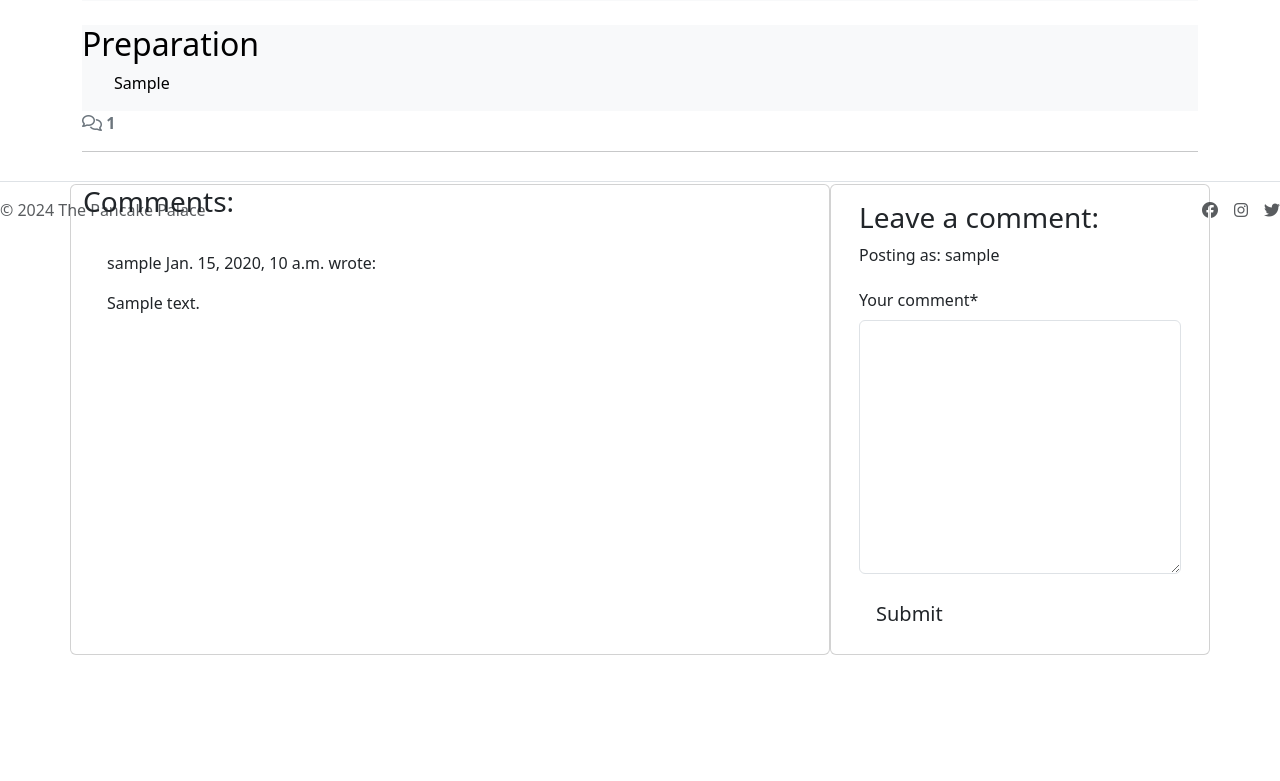
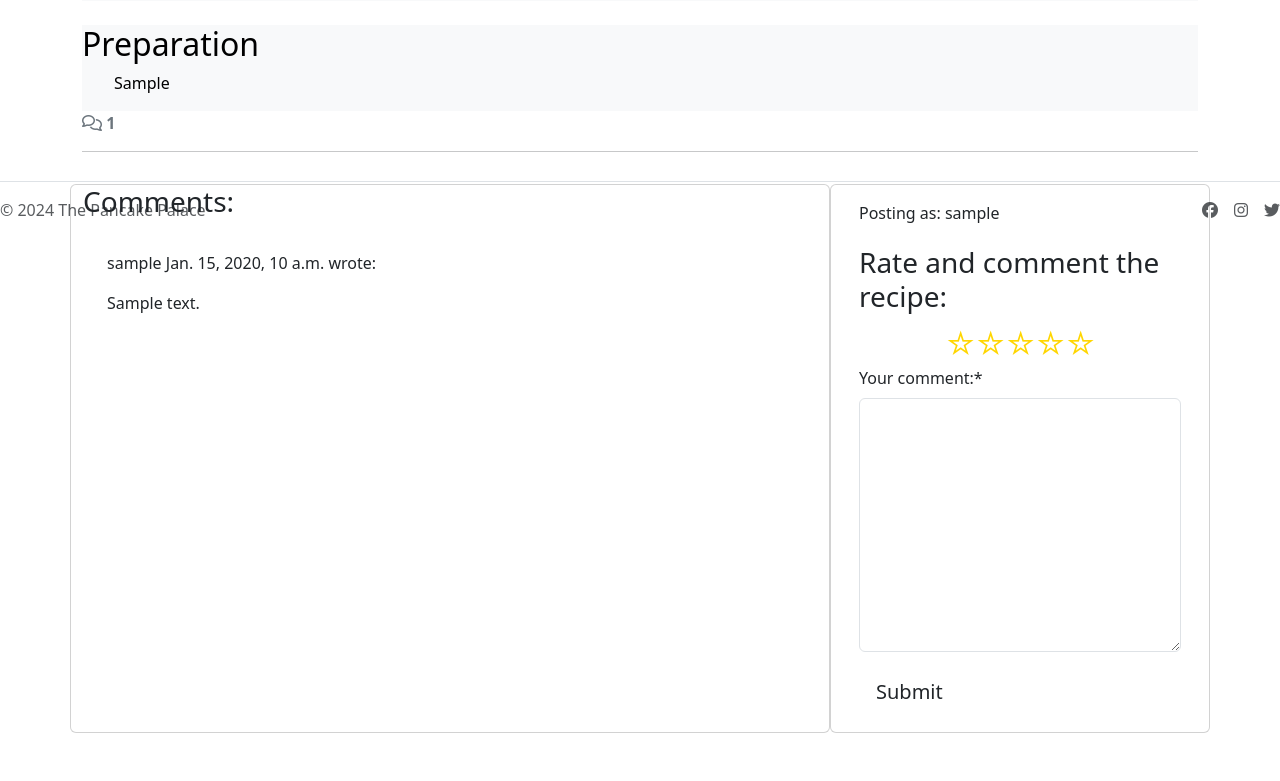
Before and after one commit to vega-2135/the_pancake_palace, a Django app: a page that uses templates/recipe_detail.html in a window 1280 px wide. Shown: the part 554-1335 px from the top of the page. Before the commit the page ends 1209 px from the top, so only its background shows below. Run offline with Django 4.2, Linux system fonts and the light colour scheme; a user stored in the database is signed in; tables that the repository leaves empty hold one stand-in row (values such as "Sample post"); parts of the project's set-up code (start-up, migrations or seed data) failed here and were passed over; some libraries are stand-ins or nearby versions.

Commit message:
Add rating system for recipe posts in comments form
Signed-off-by: Carolina Romero Carrasco <mcarolinarc28@gmail.com>

```diff
--- a/recipes/forms.py
+++ b/recipes/forms.py
@@ -7,5 +7,9 @@
         model = Comment
         fields = ('content',)
         labels = {
-            'content': 'Your comment'
+            'content': 'Your comment:'
         }
+
+class RatingForm(forms.Form):
+    RATING_STARS = [(1, '1'), (2, '2'), (3, '3'), (4, '4'), (5, '5')]
+    rating = forms.ChoiceField(choices=RATING_STARS, widget=forms.RadioSelect)
--- a/recipes/models.py
+++ b/recipes/models.py
@@ -34,6 +34,8 @@
     recipe_image = CloudinaryField('image', default='placeholder')
     likes = models.ManyToManyField(
         User, related_name='recipe_likes', blank=True)
+    rating = models.IntegerField(null=True, blank=True)
+    number_of_ratings = models.IntegerField(null=True, blank=True)
 
 
     class Meta:
--- a/recipes/views.py
+++ b/recipes/views.py
@@ -1,9 +1,10 @@
-from django.shortcuts import render, get_object_or_404
+from django.shortcuts import render, redirect, get_object_or_404
 from django.views import generic
 from django.contrib import messages
 from .models import Recipe
 import re
 from .forms import CommentForm
+from .forms import RatingForm
 
 
 class RecipeList(generic.ListView):
@@ -84,3 +85,21 @@
         "comment_form": comment_form,
         },
     )
+
+def rate_recipe(request, recipe_id):
+    recipe = get_object_or_404(Recipe, pk=recipe_id)
+
+    if form.is_valid():
+            rating = form.cleaned_data['rating']
+            # Calculate the new average rating
+            current_rating = recipe.rating if recipe.rating else 0
+            num_of_ratings = recipe.num_of_ratings if recipe.num_of_ratings else 0
+            new_average_rating = ((current_rating * num_of_ratings) + int(rating)) / (num_of_ratings + 1)
+            recipe.rating = round(new_average_rating, 2)
+            recipe.num_of_ratings = num_of_ratings + 1
+            recipe.save()
+            return redirect('recipe_detail', recipe_id=recipe.id)
+    else:
+        form = RatingForm()
+
+    return render(request, 'rate_recipe.html', {'form': form})
--- a/static/css/style.css
+++ b/static/css/style.css
@@ -51,3 +51,43 @@
 .hide {
     display: none; /* Hide the alert */
   }
+
+
+  /* Rating stars */
+.rating {
+    display: flex;
+    flex-direction: row-reverse;
+    justify-content: center
+}
+
+.rating>input {
+    display: none
+}
+
+.rating>label {
+    position: relative;
+    width: 1em;
+    font-size: 30px;
+    font-weight: 300;
+    color: #FFD600;
+    cursor: pointer
+}
+
+.rating>label::before {
+    content: "\2605";
+    position: absolute;
+    opacity: 0
+}
+
+.rating>label:hover:before,
+.rating>label:hover~label:before {
+    opacity: 1 !important
+}
+
+.rating>input:checked~label:before {
+    opacity: 1
+}
+
+.rating:hover>input:checked~label:before {
+    opacity: 0.4
+}
--- a/templates/recipe_detail.html
+++ b/templates/recipe_detail.html
@@ -89,14 +89,22 @@
         {% endfor %}
       </div>
     </div>
-    <!-- Creating New Comments -->
+    <!-- Creating new comments and rating recipe-->
     <div class="col-md-4 card mb-4 mt-3">
         <div class="card-body">
           {% if user.is_authenticated %}
-          <h3>Leave a comment:</h3>
           <p>Posting as: {{ user.username }}</p>
-          <form id="commentForm" method="post"
-            style="margin-top: 1.3em;">
+          <form id="commentForm" method="post" style="margin-top: 1.3em;">
+            <h3>Rate and comment the recipe:</h3>
+            <div class="rating">
+              <div class="rating">
+                <input type="radio" name="rating" value="5" id="5"><label for="5">&#x2606;</label>
+                <input type="radio" name="rating" value="4" id="4"><label for="4">&#x2606;</label>
+                <input type="radio" name="rating" value="3" id="3"><label for="3">&#x2606;</label>
+                <input type="radio" name="rating" value="2" id="2"><label for="2">&#x2606;</label>
+                <input type="radio" name="rating" value="1" id="1"><label for="1">&#x2606;</label>
+              </div>
+            </div>
             {{ comment_form | crispy }}
             {% csrf_token %}
             <button id="submitButton" type="submit"
```
Also changed, not shown: static/js/script.js (+20 -0 lines), recipes/migrations/0015_recipe_rating.py (added), recipes/migrations/0016_recipe_number_of_ratings.py (added), 2 other files.
